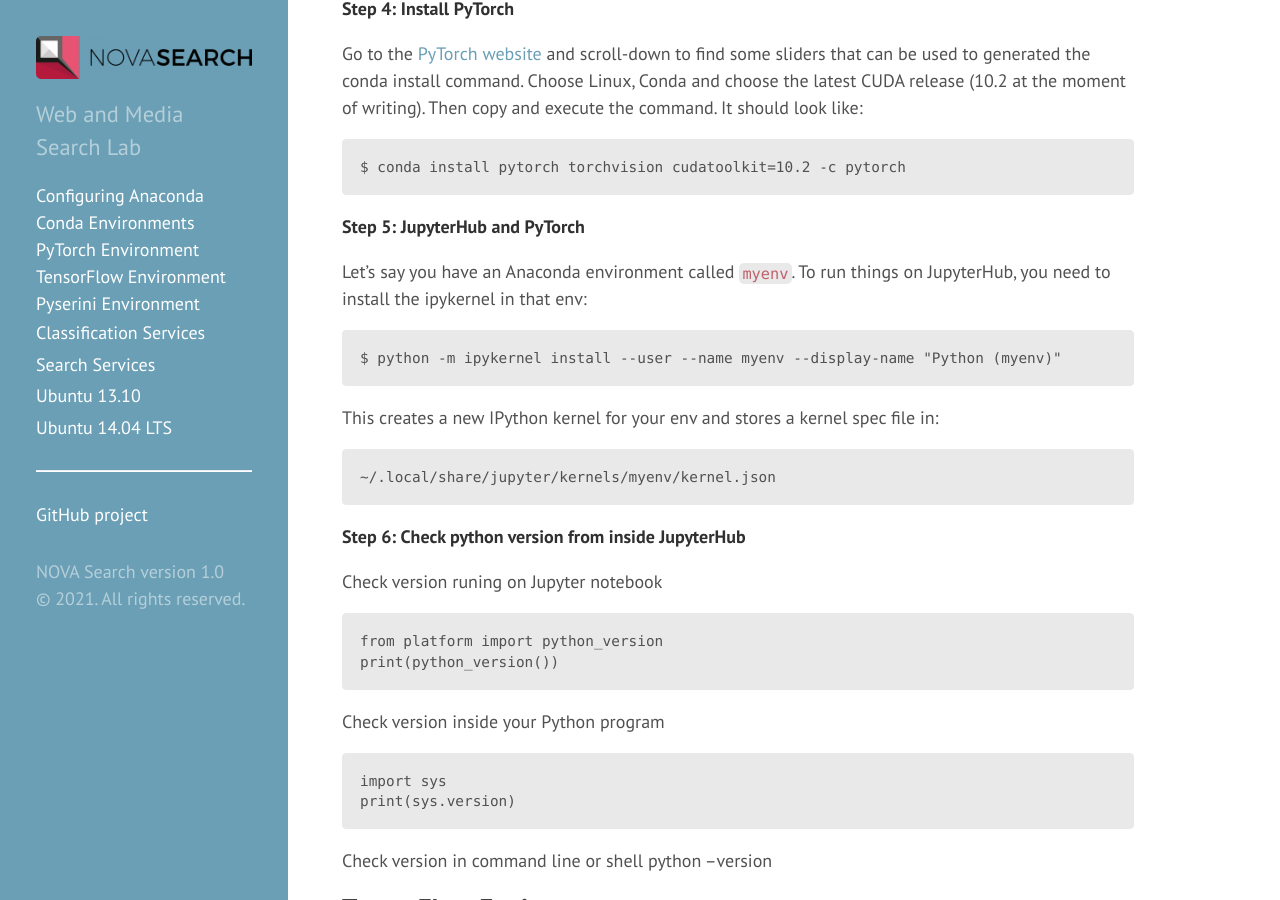
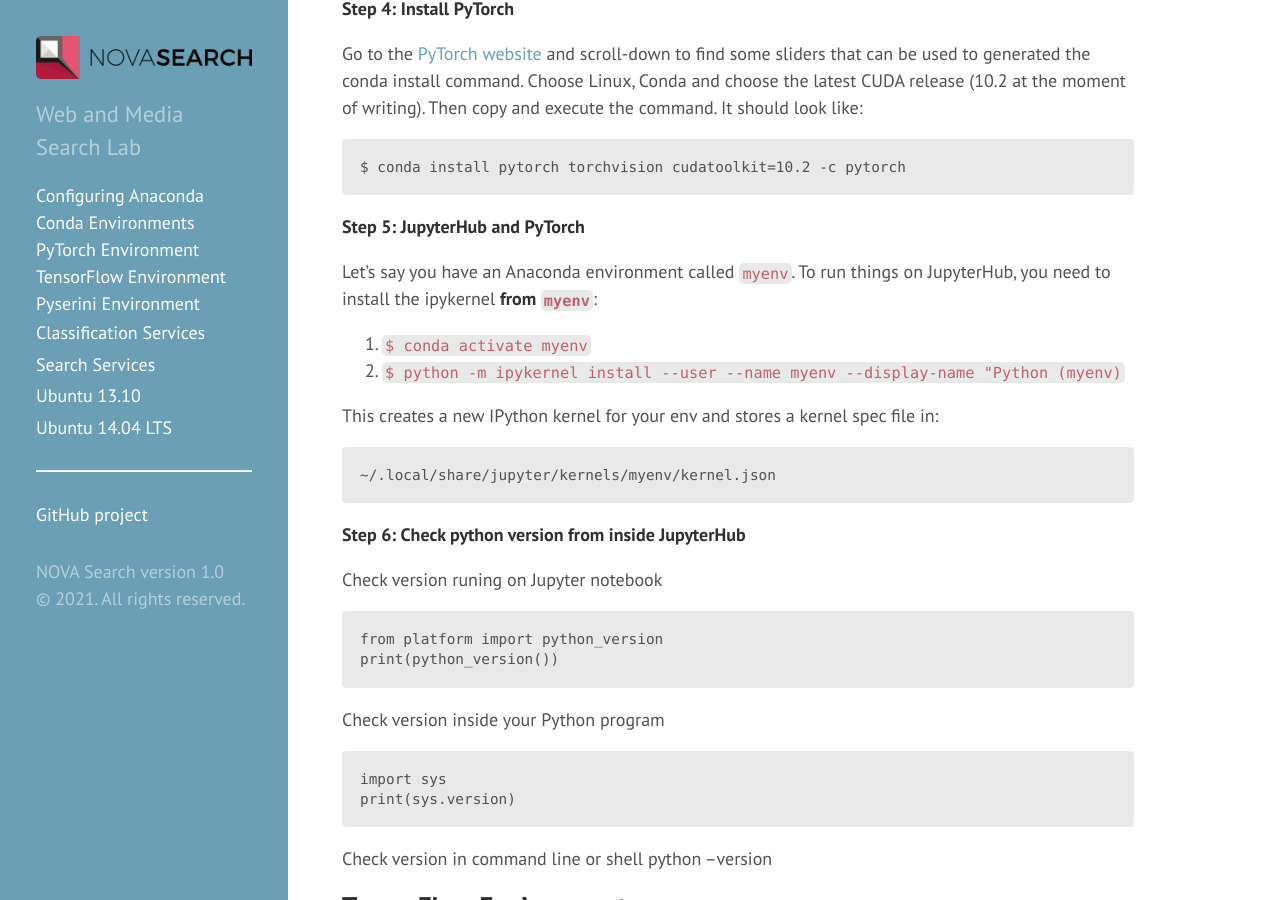
Before and after one commit to novasearch/wiki.novasearch.org, a Jekyll site: the page built from wiki/Python_DeepLearning.md, in a window 1280 px wide and 900 px high, scrolled down 1492 px. Built offline with Jekyll 4.4.1, drawn with Linux system fonts in a browser that asks for light colours.

Commit message:
added clarification
If a user runs the original line that was edited from outside the environment, no error would appear because they would just be creating a new kernel with the same name as "myenv" despite it not actually being "myenv". This could lead to spending some time on debugging, especially for newbies (like me!). So this clarification should prevent that scenario.

````diff
--- a/wiki/Python_DeepLearning.md
+++ b/wiki/Python_DeepLearning.md
@@ -62,9 +62,10 @@ Choose Linux, Conda and choose the latest CUDA release (10.2 at the moment of wr
 
 **Step 5: JupyterHub and PyTorch**
 
-Let's say you have an Anaconda environment called `myenv`. To run things on JupyterHub, you need to install the ipykernel in that env:
+Let's say you have an Anaconda environment called `myenv`. To run things on JupyterHub, you need to install the ipykernel **from `myenv`**:
 
-    $ python -m ipykernel install --user --name myenv --display-name "Python (myenv)"
+1. ```$ conda activate myenv```
+2. ```$ python -m ipykernel install --user --name myenv --display-name "Python (myenv) ```
 
 This creates a new IPython kernel for your env and stores a kernel spec file in:
 
````
